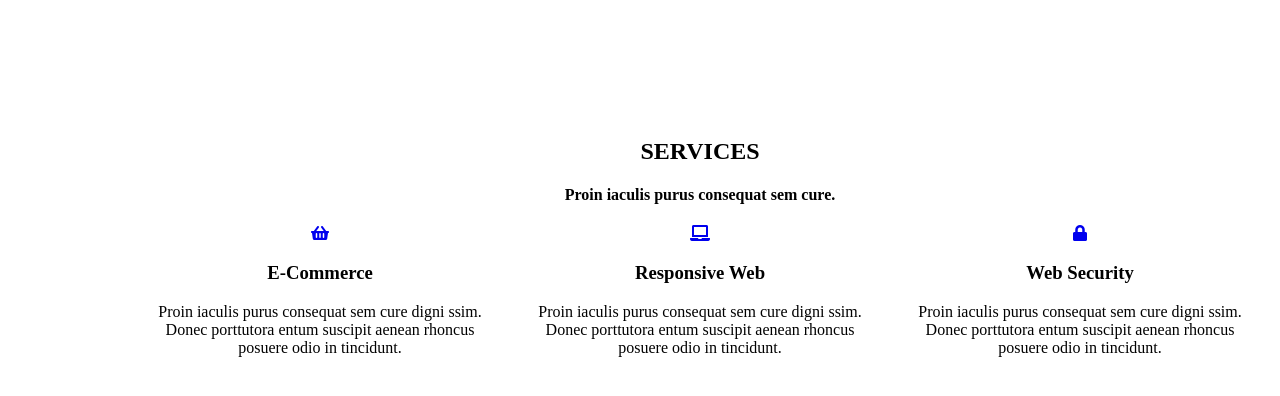
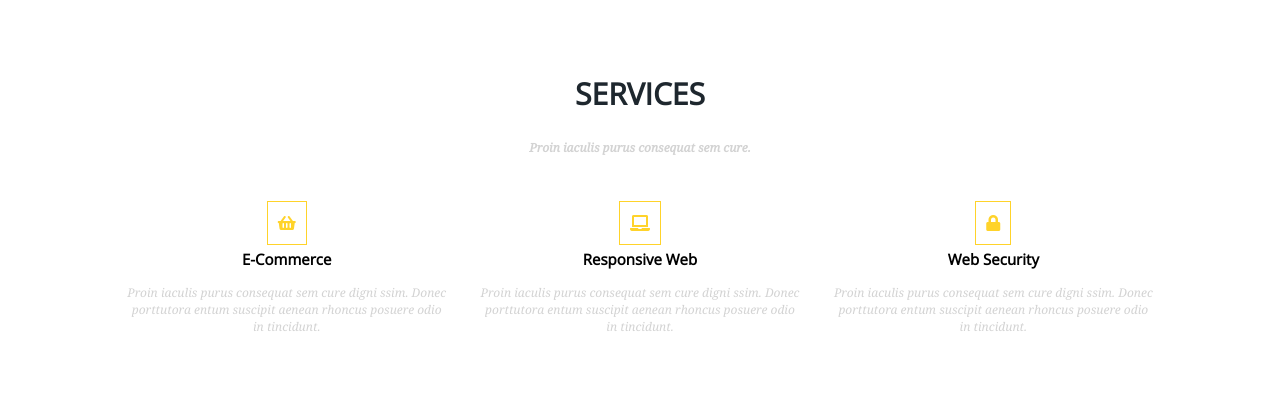
Before and after one commit to pawel-urban/landing-page, a website: page index.html in a window 1280 px wide. Shown: the part 802-1198 px from the top of the page. Before the commit the page ends 1175 px from the top, so only its background shows below. Drawn offline with nearby package versions, Linux system fonts and the light colour scheme.

Commit message:
Add styles to page services

```diff
--- a/sass/style.scss
+++ b/sass/style.scss
@@ -2,6 +2,7 @@
 $color-one: #ffd32a;
 $color-two: #ffffff;
 $color-three: #1e272e;
+$color-four: #D3D3D3;
 $font-header: 'Noto Serif', serif;
 $font-text: 'Open Sans', sans-serif;
 /* Global */
@@ -12,9 +13,6 @@ body {
   margin: 0;
   text-align: center;
   background-color: $color-two;
-}
-section {
-  padding: 120px 0 0 120px;
 }
 .container {
   margin: 0 auto;
@@ -30,7 +28,7 @@ section {
   min-width: 200px;
   height: 60px;
 }
-/* Splash */
+/* SPLASH */
 .splash {
     max-width: 100%;
     height: 100vh;
@@ -77,3 +75,36 @@ section {
   font-family: $font-text;
   font-size: 50px;
 }
+/* SERVICES */
+.services {
+  padding: 50px;
+}
+.services h2 {
+  font-family: $font-text;
+  font-size: 30px;
+  color: $color-three;
+}
+.services h4 {
+  font-family: $font-header;
+  font-size: 12px;
+  color: $color-four;
+}
+.services .row {
+  padding: 40px;
+  font-family: $font-text;
+}
+.service-list a {
+  border: 1.5px solid;
+  border-color: $color-one;
+  color: $color-one;
+  padding: 10px 10px;
+}
+.service-list h3 {
+  font-family: $font-text;
+  font-size: 15px;
+}
+.service-list p {
+  font-family: $font-header;
+  font-size: 12px;
+  color: $color-four;
+}
```
Also changed, not shown: css/style.css, 1 other file.
